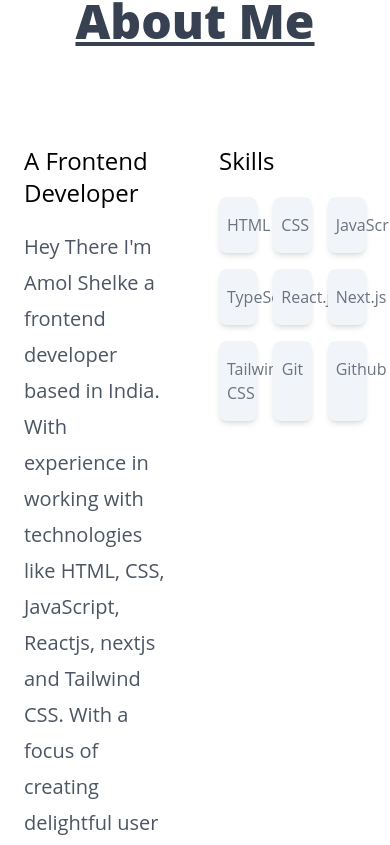
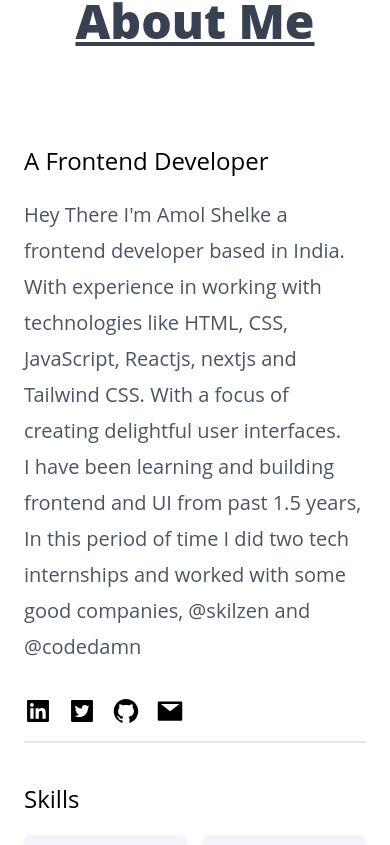
Before and after one commit to AmolShelke2/personal-portfolio, a Next.js app: page / in a window 390 px wide. Shown: the part 879-1724 px from the top of the page. Built offline with nearby package versions, Linux system fonts and the light colour scheme.

Commit message:
[feat]: about section updated with mobile responsive

```diff
--- a/src/components/About.tsx
+++ b/src/components/About.tsx
@@ -1,17 +1,24 @@
+import Link from "next/link";
 import { SpecificSkill } from "./re-usable/SpecificSkill";
+import {
+  AiFillGithub,
+  AiFillLinkedin,
+  AiFillMail,
+  AiFillTwitterSquare,
+} from "react-icons/ai";
 
 export const About: React.FC = () => {
   return (
-    <div className="max-w-[1440px] mx-auto h-[600px]" id="about">
+    <div className="w-full lg:max-w-[1440px] xl:mx-auto h-[780px]" id="about">
       <h2 className="text-center underline text-5xl font-extrabold capitalize my-5 text-gray-700">
         About me
       </h2>
-      <div className="flex flex-row justify-center mt-20">
-        <div className="w-1/2 px-6 py-5">
+      <div className="flex flex-col lg:flex-row justify-center mt-20">
+        <div className="w-full lg:w-1/2 px-6 py-5">
           <h3 className="text-black text-2xl font-medium mb-5 capitalize">
             A frontend developer
           </h3>
-          <p className="text-xl text-gray-600 leading-9">
+          <p className="text-xl text-gray-600 leading-9 mb-4">
             Hey There I&apos;m Amol Shelke a frontend developer based in India.
             With experience in working with technologies like HTML, CSS,
             JavaScript, Reactjs, nextjs and Tailwind CSS. With a focus of
@@ -19,14 +26,29 @@ export const About: React.FC = () => {
             building frontend and UI from past 1.5 years, In this period of time
             I did two tech internships and worked with some good companies, {""}
             <span>@skilzen</span> and <span>@codedamn</span>
-            <div>{/* social links */}</div>
           </p>
+          <div className="flex gap-4 py-4 border-b-2 mt-4 sm:border-none">
+            <Link
+              href="https://www.linkedin.com/in/amol-shelke-627813220/"
+              target="_blank">
+              <AiFillLinkedin size={28} />
+            </Link>
+            <Link href="https://twitter.com/amol_shelke09" target="_blank">
+              <AiFillTwitterSquare size={28} />
+            </Link>
+            <Link href="https://github.com/AmolShelke2" target="_blank">
+              <AiFillGithub size={28} />
+            </Link>
+            <Link href="mailto:shelkeamol897@gmail.com">
+              <AiFillMail size={28} />
+            </Link>
+          </div>
         </div>
-        <div className="w-1/2 px-6 py-5">
+        <div className="w-full lg:w-1/2 px-6 py-5">
           <h3 className="text-black text-2xl font-medium mb-5 capitalize">
             Skills
           </h3>
-          <div className="grid grid-cols-3 gap-4">
+          <div className="grid grid-cols-2 sm:grid-cols-3 gap-4">
             <SpecificSkill skill="HTML" />
             <SpecificSkill skill="CSS" />
             <SpecificSkill skill="JavaScript" />
@@ -36,6 +58,8 @@ export const About: React.FC = () => {
             <SpecificSkill skill="Tailwind CSS" />
             <SpecificSkill skill="Git" />
             <SpecificSkill skill="Github" />
+            <SpecificSkill skill="VS code" />
+            <SpecificSkill skill="Responsive web designs" />
           </div>
         </div>
       </div>
--- a/src/components/HomeSection.tsx
+++ b/src/components/HomeSection.tsx
@@ -3,7 +3,7 @@ import React from "react";
 
 export const HomeSection: React.FC = () => {
   return (
-    <div className="h-screen mb-8 bg-home">
+    <div className="h-screen mb-8 bg-home" id="home">
       <div className="max-w-[1440px] h-full flex flex-col justify-center items-center mx-auto px-4 lg:px-0">
         <h2 className="text-black text-2xl p-2 lg:text-5xl lg:p-8 font-extrabold uppercase tracking-wide mb-5 lg:w-3/4 text-center">
           Hey there, I&apos;m Amol Shelke
```
